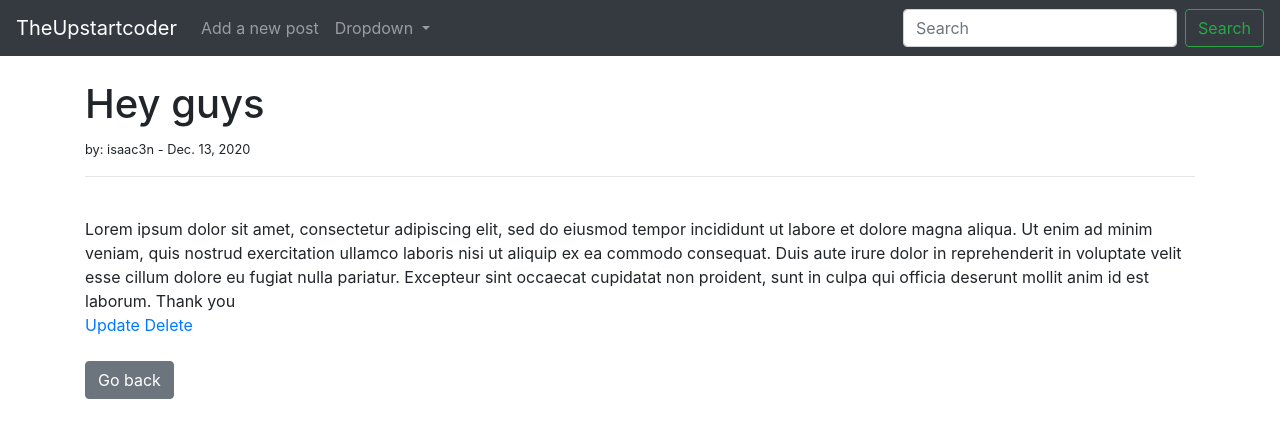
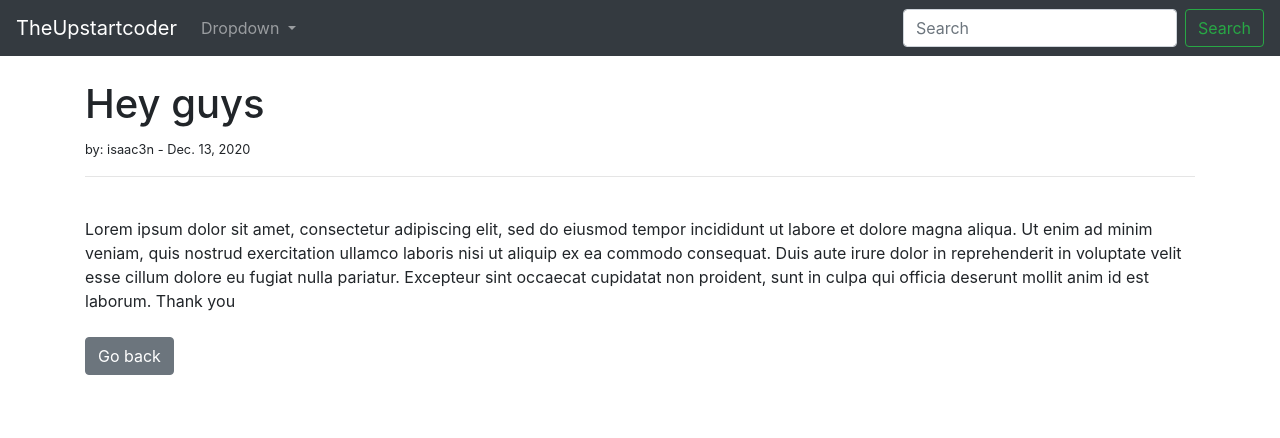
Before and after one commit to Isaac3N/simple-blogapp, a Django app: page /article/1 in a window 1280 px wide. Shown: the top 438 px of the page. Run offline with Django 3.2, Linux system fonts and the light colour scheme; data comes from the database, SQL or seed files in the repository; both versions use the stored data as it was after the commit; some libraries are stand-ins or nearby versions.

Commit message:
userauth

```diff
--- a/src/myblog/templates/add_post.html
+++ b/src/myblog/templates/add_post.html
@@ -1,6 +1,7 @@
 {% extends 'base.html' %}
 {% block title %} Creat a new blogPost {% endblock %}
 {% block content %}
+{% if user.is_authenticated %}
     <h1>Add posts </h1>
     <br>
     <div clas='form-group'>
@@ -10,4 +11,8 @@
             <button class="btn btn-primary">post</button>
         </form>
     </div>
+{% else %}
+<p>This page is not available, Go back to the home page: <a href="{% url 'home' %}"  <button type="button" class="btn btn-secondary"> Home</button></a></p>
+
+{% endif %}
 {% endblock %}
--- a/src/myblog/templates/articles.html
+++ b/src/myblog/templates/articles.html
@@ -6,10 +6,12 @@
 <small>by: {{ post.author }} - {{ post.pub_date }}</small>
 <hr>
 <br>
-{{ post.body }}
-<br>
-<a href="{% url 'update_post' post.pk %}">Update</a>
-<a href="{% url 'delete_post' post.pk %}">Delete</a>
+{{ post.body|safe }}
+{% if user.is_authenticated %}
+    <br>
+    <a href="{% url 'update_post' post.pk %}">Update</a>
+    <a href="{% url 'delete_post' post.pk %}">Delete</a>
+{% endif %}
 
 <br> <br>
 <a href="{% url 'home' %}" <button type="button" class="btn btn-secondary"> Go back </button></a>
--- a/src/myblog/templates/delete_post.html
+++ b/src/myblog/templates/delete_post.html
@@ -1,6 +1,7 @@
 {% extends 'base.html' %}
 {% block title %} Update blogPost {% endblock %}
 {% block content %}
+{% if user.is_authenticated %}
     <h1>Delete posts </h1>
     <br>
     <h3>Delete: {{ post.title }}</h3>
@@ -10,4 +11,8 @@
             <button class="btn btn-danger">Delete Post</button>
         </form>
     </div>
+{% else %}
+    <p>This page is not available, Go back to the home page: <a href="{% url 'home' %}"  <button type="button" class="btn btn-secondary"> Home</button></a></p>
+
+{% endif %}
 {% endblock %}
--- a/src/myblog/templates/home.html
+++ b/src/myblog/templates/home.html
@@ -6,7 +6,8 @@
 {% for post in object_list %}
 <!--To loop through all the posts in the queryset(object_list)-->
     <li><a href="{% url 'articles' post.pk %} "> {{post.title }} </a>- by {{ post.author }} - {{ post.author.email }}<br>
-        {{ post.body }}</li>
+        {{ post.body|slice:':500'|safe }}</li>
 {% endfor %}
+
 </ul>
 {% endblock %}
--- a/src/myblog/templates/navbar.html
+++ b/src/myblog/templates/navbar.html
@@ -6,10 +6,11 @@
 
     <div class="collapse navbar-collapse" id="navbarSupportedContent">
       <ul class="navbar-nav mr-auto">
-
+          {% if user.is_authenticated %}
             <li class="nav-item">
               <a class="nav-link" href="{% url 'add_post' %}">Add a new post</a>
             </li>
+          {% endif %}
         <li class="nav-item dropdown">
           <a class="nav-link dropdown-toggle" href="#" id="navbarDropdown" role="button" data-toggle="dropdown" aria-haspopup="true" aria-expanded="false">
             Dropdown
@@ -21,6 +22,11 @@
             <a class="dropdown-item" href="#">Something else here</a>
           </div>
         </li>
+        {% if user.is_authenticated %}
+        <li class="nav-item">
+          <a class="nav-link" href="{% url 'logout' %}">logout</a>
+        </li>
+        {% endif %}
       </ul>
       <form class="form-inline my-2 my-lg-0">
         <input class="form-control mr-sm-2" type="search" placeholder="Search" aria-label="Search">
--- a/src/myblog/templates/update_post.html
+++ b/src/myblog/templates/update_post.html
@@ -1,6 +1,7 @@
 {% extends 'base.html' %}
 {% block title %} Update blogPost {% endblock %}
 {% block content %}
+{% if user.is_authenticated %}
     <h1>Update posts </h1>
     <br>
     <div clas='form-group'>
@@ -10,4 +11,8 @@
             <button class="btn btn-primary">Update</button>
         </form>
     </div>
+{% else %}
+<p>This page is not available, Go back to the home page: <a href="{% url 'home' %}"  <button type="button" class="btn btn-secondary"> Home</button></a></p>
+
+{% endif %}
 {% endblock %}
--- a/src/theupstartcode/settings.py
+++ b/src/theupstartcode/settings.py
@@ -10,6 +10,7 @@ For the full list of settings and their values, see
 https://docs.djangoproject.com/en/3.1/ref/settings/
 """
 
+import os
 from pathlib import Path
 
 # Build paths inside the project like this: BASE_DIR / 'subdir'.
--- a/src/users/urls.py
+++ b/src/users/urls.py
@@ -2,5 +2,5 @@ from django.urls import path
 from .views import UserRegisterView
 
 urlpatterns = [
-    path('register/', UserRegisterView.as_view(), name='register'),
+        path('register/', UserRegisterView.as_view(), name='register'),
 ]
```
Also changed, not shown: src/db.sqlite3. Lines whose indentation alone changed are shown as unchanged.
